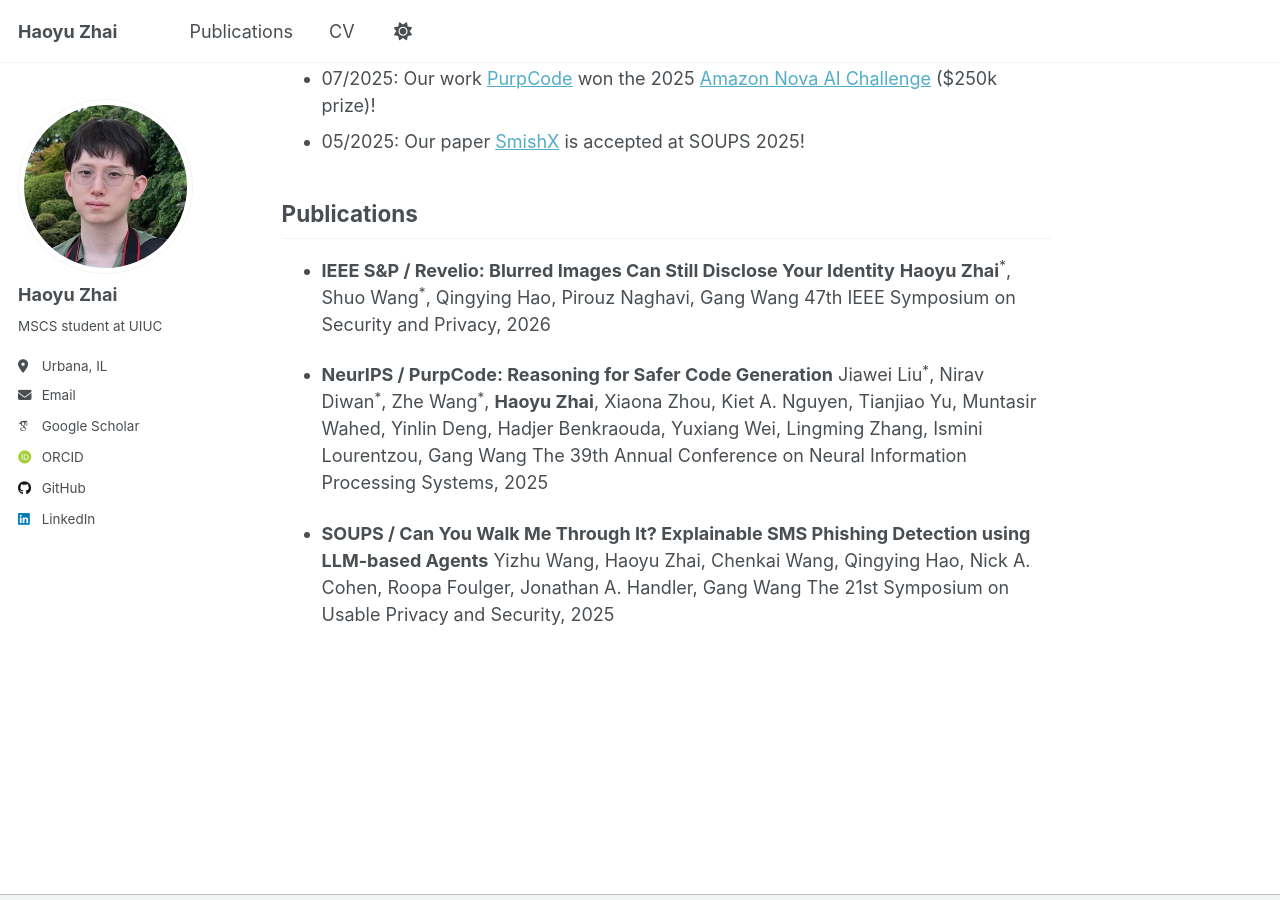
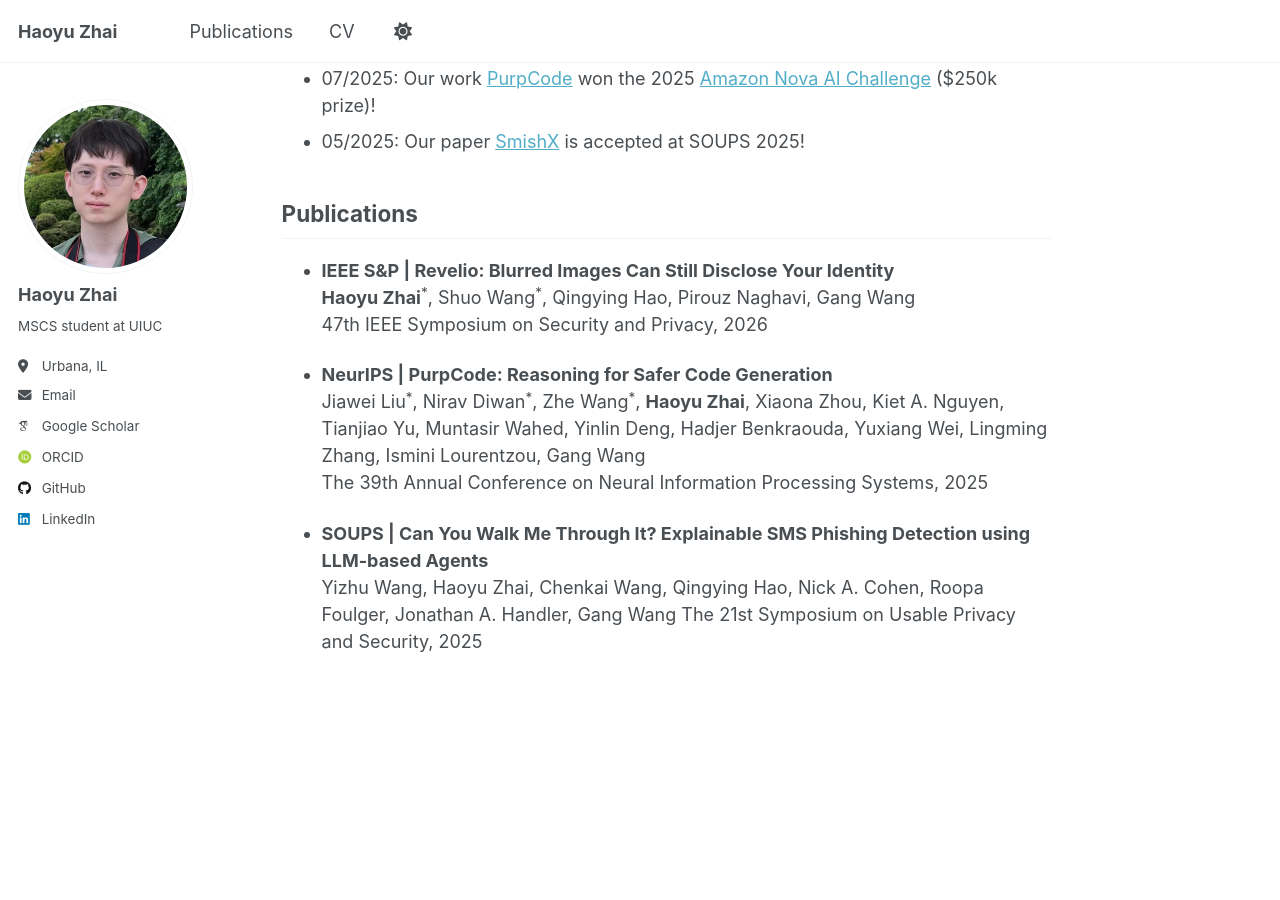
Before and after one commit to JeffZ0930/JeffZ0930.github.io, a Jekyll site: the page built from _pages/about.md, in a window 1280 px wide and 900 px high, scrolled down 490 px. Built offline with Jekyll 4.4.1, drawn with Linux system fonts in a browser that asks for light colours; some web fonts are replaced; a script that is not in the unit is left out.

Commit message:
fix pub format

```diff
--- a/_pages/about.md
+++ b/_pages/about.md
@@ -20,14 +20,14 @@ News
 
 Publications
 ------
-- **IEEE S&P / Revelio: Blurred Images Can Still Disclose Your Identity**
-__Haoyu Zhai__<sup>*</sup>, Shuo Wang<sup>*</sup>, Qingying Hao, Pirouz Naghavi, Gang Wang
+- **IEEE S&P | Revelio: Blurred Images Can Still Disclose Your Identity**<br>
+__Haoyu Zhai__<sup>*</sup>, Shuo Wang<sup>*</sup>, Qingying Hao, Pirouz Naghavi, Gang Wang<br>
 47th IEEE Symposium on Security and Privacy, 2026
 
-- **NeurIPS / PurpCode: Reasoning for Safer Code Generation**
-Jiawei Liu<sup>*</sup>, Nirav Diwan<sup>*</sup>, Zhe Wang<sup>*</sup>, __Haoyu Zhai__, Xiaona Zhou, Kiet A. Nguyen, Tianjiao Yu, Muntasir Wahed, Yinlin Deng, Hadjer Benkraouda, Yuxiang Wei, Lingming Zhang, Ismini Lourentzou, Gang Wang
+- **NeurIPS | PurpCode: Reasoning for Safer Code Generation**<br>
+Jiawei Liu<sup>*</sup>, Nirav Diwan<sup>*</sup>, Zhe Wang<sup>*</sup>, __Haoyu Zhai__, Xiaona Zhou, Kiet A. Nguyen, Tianjiao Yu, Muntasir Wahed, Yinlin Deng, Hadjer Benkraouda, Yuxiang Wei, Lingming Zhang, Ismini Lourentzou, Gang Wang<br>
 The 39th Annual Conference on Neural Information Processing Systems, 2025
 
-- **SOUPS / Can You Walk Me Through It? Explainable SMS Phishing Detection using LLM-based Agents**
+- **SOUPS | Can You Walk Me Through It? Explainable SMS Phishing Detection using LLM-based Agents**<br>
 Yizhu Wang, Haoyu Zhai, Chenkai Wang, Qingying Hao, Nick A. Cohen, Roopa Foulger, Jonathan A. Handler, Gang Wang
 The 21st Symposium on Usable Privacy and Security, 2025
```
Also changed, not shown: _pages/publications.md (+5 -5 lines).
